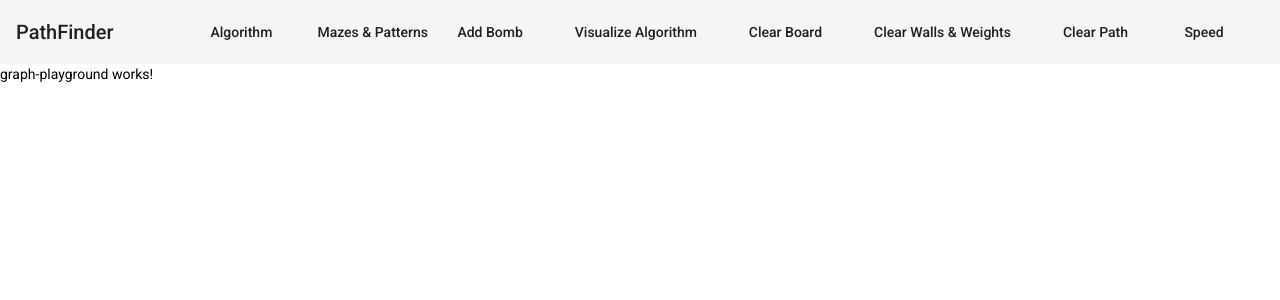
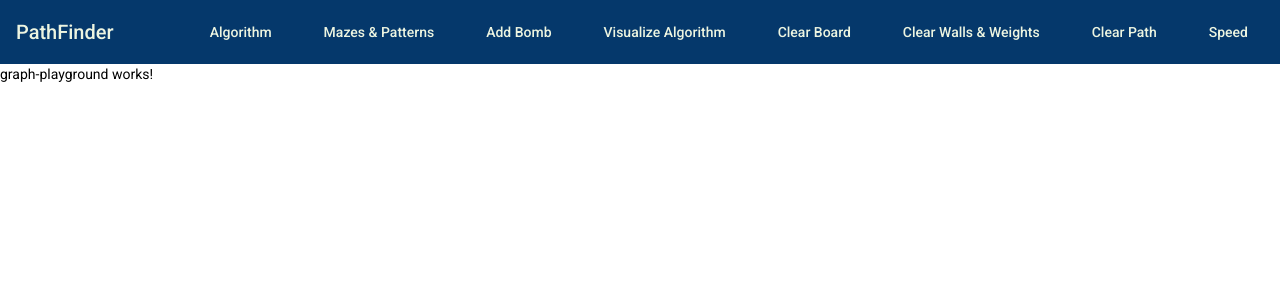
Before and after one commit to shekhar0809/PathFinder, an Angular app in the folder Frontend/: page / in a window 1280 px wide. Shown: the top 300 px of the page. Built offline with nearby package versions, Linux system fonts and the light colour scheme.

Commit message:
toolbar colored

```diff
--- a/Frontend/src/app/toolbar/toolbar.component.html
+++ b/Frontend/src/app/toolbar/toolbar.component.html
@@ -1,20 +1,20 @@
-<mat-toolbar>
+<mat-toolbar class="toolbar">
     <div class="title-toolbar">
         PathFinder
     </div>
 
     <div class="righty">
 
-        <button class="width-menu" mat-button [matMenuTriggerFor]="menu1">Algorithm</button>
-        <mat-menu class="width-menu" #menu1="matMenu">
-            <button class="width-menu" mat-menu-item>Item 1</button>
-            <button class="width-menu" mat-menu-item>Item 2</button>
+        <button class="menu-toolbar" mat-button [matMenuTriggerFor]="menu1">Algorithm</button>
+        <mat-menu #menu1="matMenu">
+            <button mat-menu-item>Item 1</button>
+            <button mat-menu-item>Item 2</button>
         </mat-menu>
 
-        <button class="width-menu" mat-button [matMenuTriggerFor]="menu2">Mazes & Patterns</button>
-        <mat-menu class="width-menu" #menu2="matMenu">
-            <button class="width-menu" mat-menu-item>Item 1</button>
-            <button class="width-menu" mat-menu-item>Item 2</button>
+        <button class="menu-toolbar" mat-button [matMenuTriggerFor]="menu2">Mazes & Patterns</button>
+        <mat-menu #menu2="matMenu">
+            <button mat-menu-item>Item 1</button>
+            <button mat-menu-item>Item 2</button>
         </mat-menu>
 
         <button class="btn-toolbar" mat-button>Add Bomb </button>
@@ -23,10 +23,10 @@
         <button class="btn-toolbar" mat-button>Clear Walls & Weights</button>
         <button class="btn-toolbar" mat-button>Clear Path</button>
 
-        <button class="width-menu" mat-button [matMenuTriggerFor]="menu3">Speed</button>
-        <mat-menu class="width-menu" #menu3="matMenu">
-            <button class="width-menu" mat-menu-item>Item 1</button>
-            <button class="width-menu" mat-menu-item>Item 2</button>
+        <button class="menu-toolbar" mat-button [matMenuTriggerFor]="menu3">Speed</button>
+        <mat-menu #menu3="matMenu">
+            <button mat-menu-item>Item 1</button>
+            <button mat-menu-item>Item 2</button>
         </mat-menu>
 
     </div>
--- a/Frontend/src/app/toolbar/toolbar.component.scss
+++ b/Frontend/src/app/toolbar/toolbar.component.scss
@@ -1,5 +1,10 @@
-.width-menu {
-    width: 120px;
+$primary-color : #05386B;
+$secondary-color : #5CDB95;
+$text-color: #EDF5e1;
+
+.toolbar {
+    background-color: $primary-color;
+    color: $text-color;
 }
 
 .righty {
@@ -11,3 +16,11 @@
 .btn-toolbar {
     margin-left: 20px;
 }
+
+button:hover {
+    background-color: $secondary-color;
+}
+
+.menu-toolbar {
+    margin-left: 20px;
+}
```
